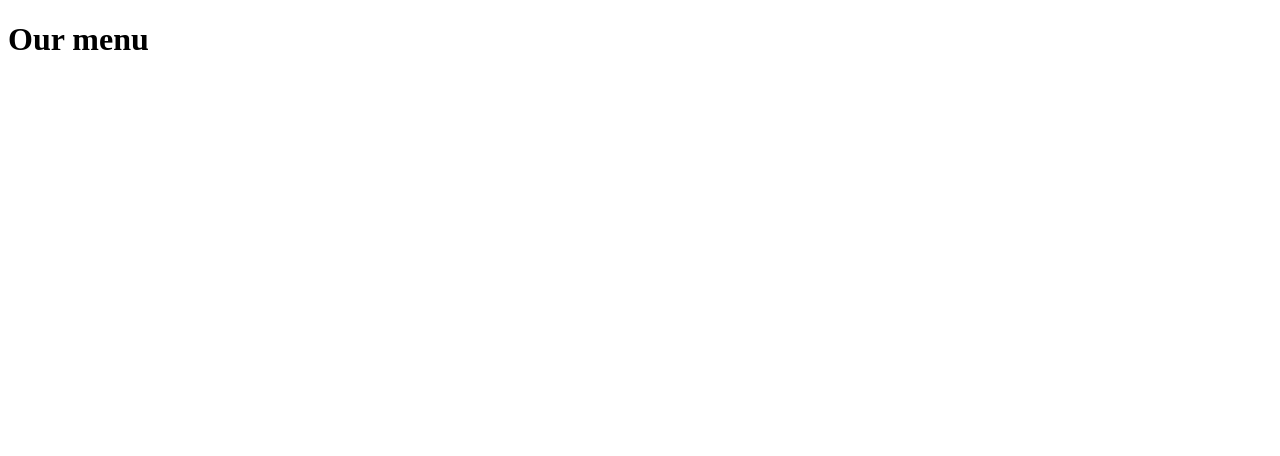
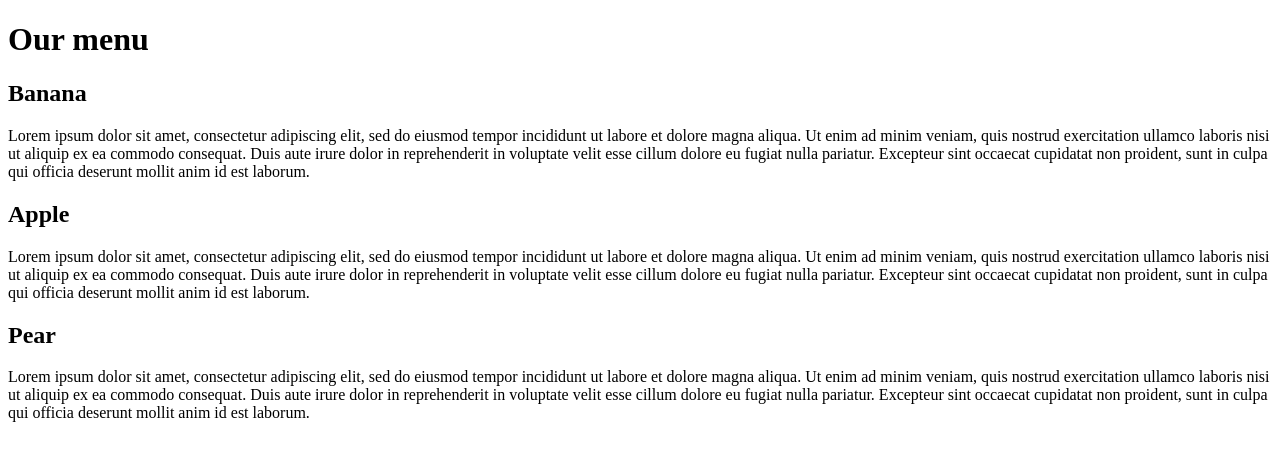
Before and after one commit to AliciaProjectBot/jhuassignment1, a plain HTML site: page mod2-solution/index.html in a window 1280 px wide. Drawn offline with Linux system fonts and the light colour scheme.

Commit message:
adding html text for all containers

```diff
--- a/mod2-solution/index.html
+++ b/mod2-solution/index.html
@@ -6,5 +6,23 @@
 <body>
 	<h1>Our menu</h1>
 
+	<!-- Banana, first container -->
+	<div>
+	<h2>Banana</h2>
+	<p>Lorem ipsum dolor sit amet, consectetur adipiscing elit, sed do eiusmod tempor incididunt ut labore et dolore magna aliqua. Ut enim ad minim veniam, quis nostrud exercitation ullamco laboris nisi ut aliquip ex ea commodo consequat. Duis aute irure dolor in reprehenderit in voluptate velit esse cillum dolore eu fugiat nulla pariatur. Excepteur sint occaecat cupidatat non proident, sunt in culpa qui officia deserunt mollit anim id est laborum.</p>
+
+	</div>
+	<!-- Apple, second container -->
+	<div>
+	<h2>Apple</h2>
+	<p>Lorem ipsum dolor sit amet, consectetur adipiscing elit, sed do eiusmod tempor incididunt ut labore et dolore magna aliqua. Ut enim ad minim veniam, quis nostrud exercitation ullamco laboris nisi ut aliquip ex ea commodo consequat. Duis aute irure dolor in reprehenderit in voluptate velit esse cillum dolore eu fugiat nulla pariatur. Excepteur sint occaecat cupidatat non proident, sunt in culpa qui officia deserunt mollit anim id est laborum.</p>
+	</div>
+
+	<!-- Pear, third container -->
+	<div>
+	<h2>Pear</h2>
+	<p>Lorem ipsum dolor sit amet, consectetur adipiscing elit, sed do eiusmod tempor incididunt ut labore et dolore magna aliqua. Ut enim ad minim veniam, quis nostrud exercitation ullamco laboris nisi ut aliquip ex ea commodo consequat. Duis aute irure dolor in reprehenderit in voluptate velit esse cillum dolore eu fugiat nulla pariatur. Excepteur sint occaecat cupidatat non proident, sunt in culpa qui officia deserunt mollit anim id est laborum.</p>
+	</div>
+
 </body>
 </html>
```
